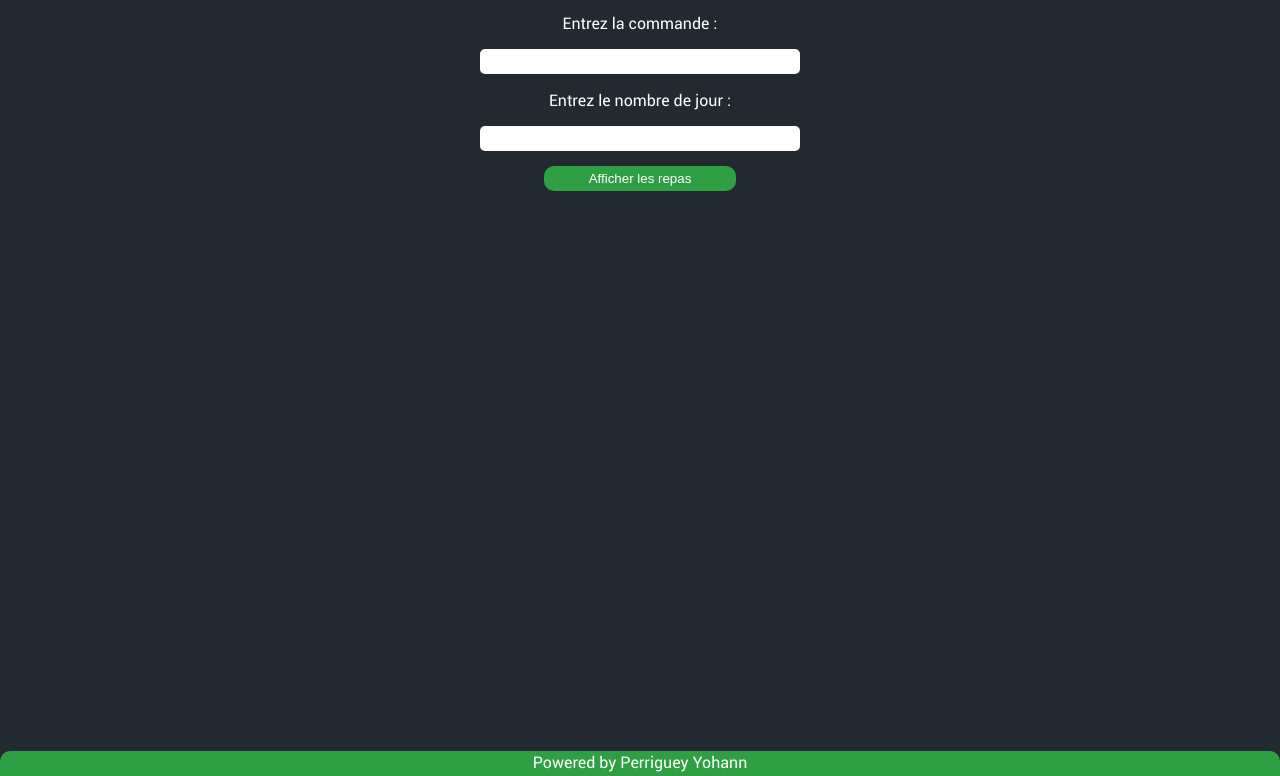
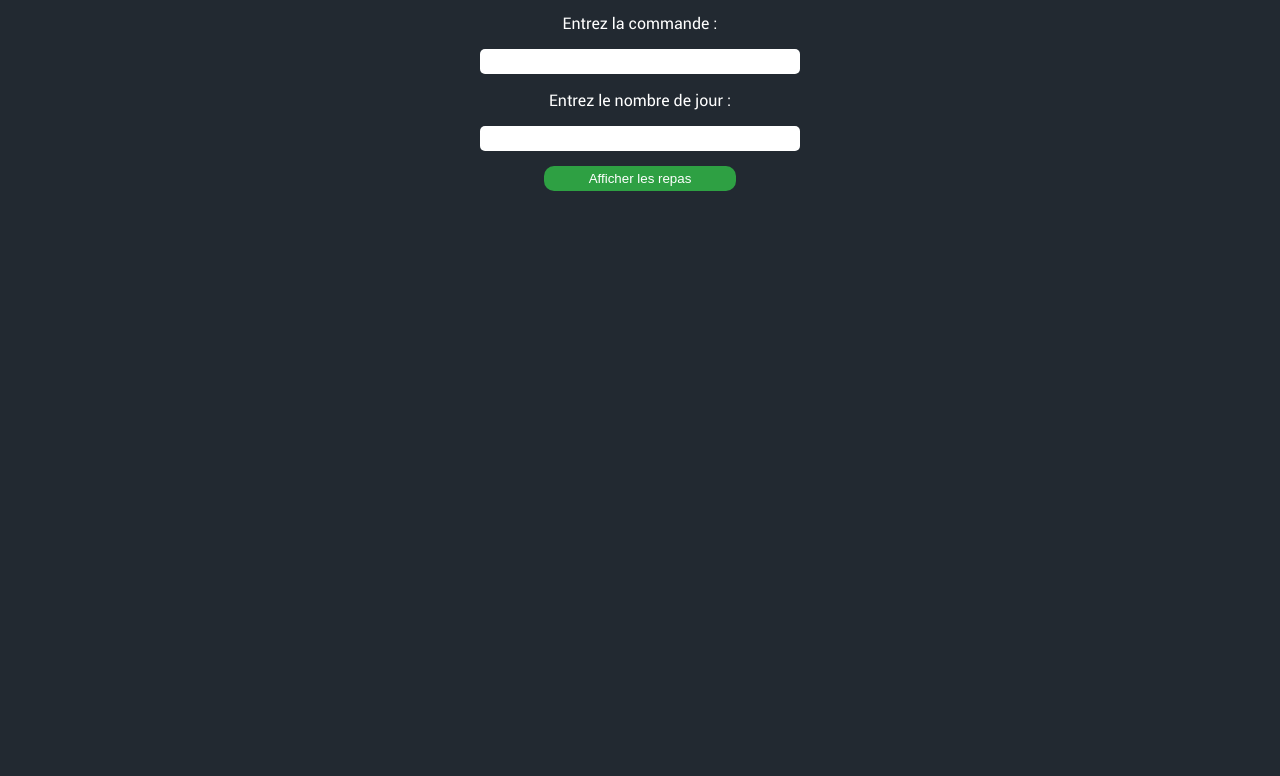
Before and after one commit to yohann-kevin/Triangle-du-miam, a website: page index.html in a window 1280 px wide. Shown: the part 98-874 px from the top of the page. After the commit the page ends 800 px from the top, so only its background shows below. Drawn offline with Linux system fonts and the light colour scheme.

Commit message:
feat : delete footer

```diff
--- a/src/main.js
+++ b/src/main.js
@@ -22,9 +22,6 @@ let btn = document.createElement("button");
 
 let triangleContainer = document.createElement("div");
 
-let footer = document.createElement("footer");
-let paraFooter = document.createElement("p");
-
 // initialise le programme et l'interface utilisateur
 function init() {
     header.id = "header";
@@ -48,9 +45,6 @@ function init() {
     btn.type = "submit";
     btn.textContent = "Afficher les repas";
     btn.id = "btnSubmit";
-
-    footer.id = "footer";
-    paraFooter.textContent = "Powered by Perriguey Yohann";
     display();
 }
 
@@ -66,8 +60,6 @@ function display() {
     section.appendChild(inputDay);
     section.appendChild(btnContainer);
     btnContainer.appendChild(btn);
-    body.appendChild(footer);
-    footer.appendChild(paraFooter);
 }
 
 // détecteur d'évenement au click sur le bouton afficher les repas
--- a/style/main.css
+++ b/style/main.css
@@ -128,13 +128,3 @@ body {
     margin-top: 10px;
     font-size: 1.2rem;
 }
-
-#footer {
-    width: 100%;
-    background-color: #2ea043;
-    height: 25px;
-    margin-top: 70vh;
-    text-align: center;
-    border-top-right-radius: 10px;
-    border-top-left-radius: 10px;
-}
```
